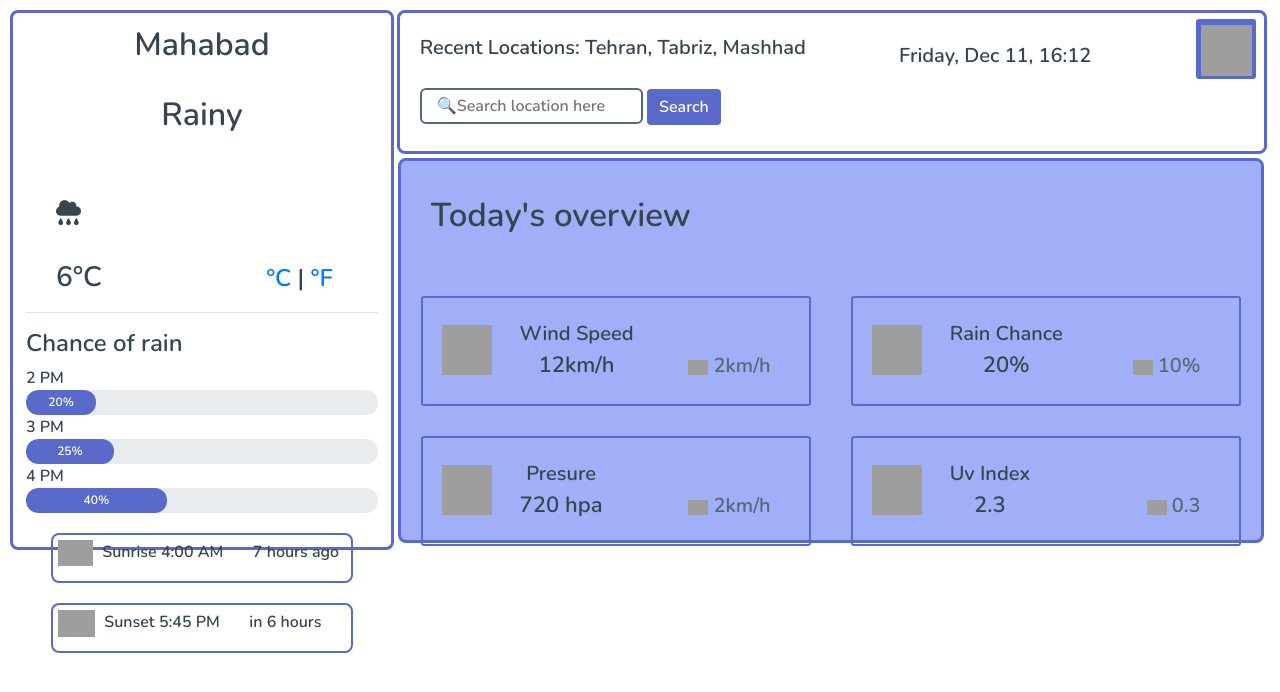
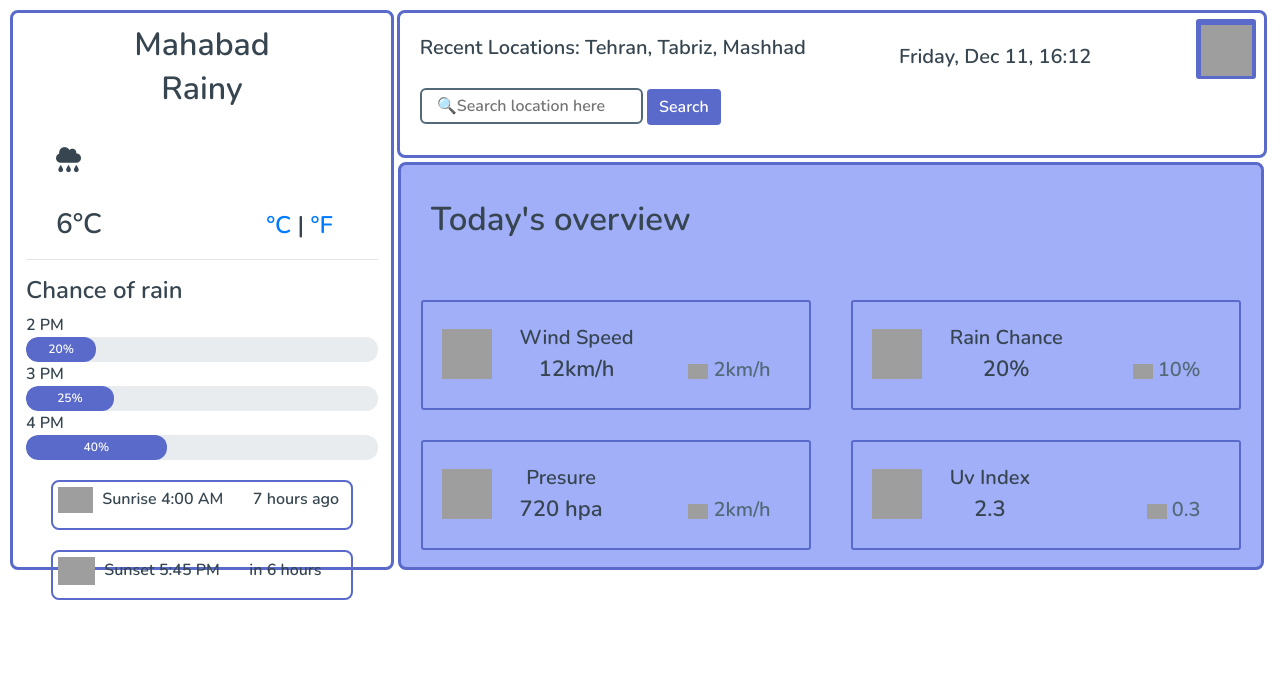
Before and after one commit to Rojint/MahabadWeather, a plain HTML site: page index.html in a window 1280 px wide. Drawn offline with nearby package versions, Linux system fonts and the light colour scheme; grey boxes are pictures that could not be loaded.

Commit message:
Updated height

```diff
--- a/style.css
+++ b/style.css
@@ -7,7 +7,7 @@
 }
 
 .citycontainer {
-  height: 67.5vh;
+  height: 70vh;
   width: 30%;
   margin: 10px;
   border: 3px solid #596aca;
@@ -19,10 +19,12 @@
 
 h2 {
   display: block;
+  height: 12px;
+
   text-align: center;
 
   /* margin-right: 40px; */
-  margin-bottom: 20px;
+  margin-bottom: 6px;
 }
 
 #city-name {
@@ -97,7 +99,7 @@ h3 {
 }
 
 .search-container {
-  height: 18%;
+  height: 18.5%;
   width: 68%;
   border: 3px solid #596aca;
   position: absolute;
@@ -164,7 +166,7 @@ strong {
 .overview-container {
   background-color: #a1aef8;
   position: absolute;
-  height: 279%;
+  height: 51vh;
   width: 100.2%;
   border: 3px solid #596aca;
   position: absolute;
```
